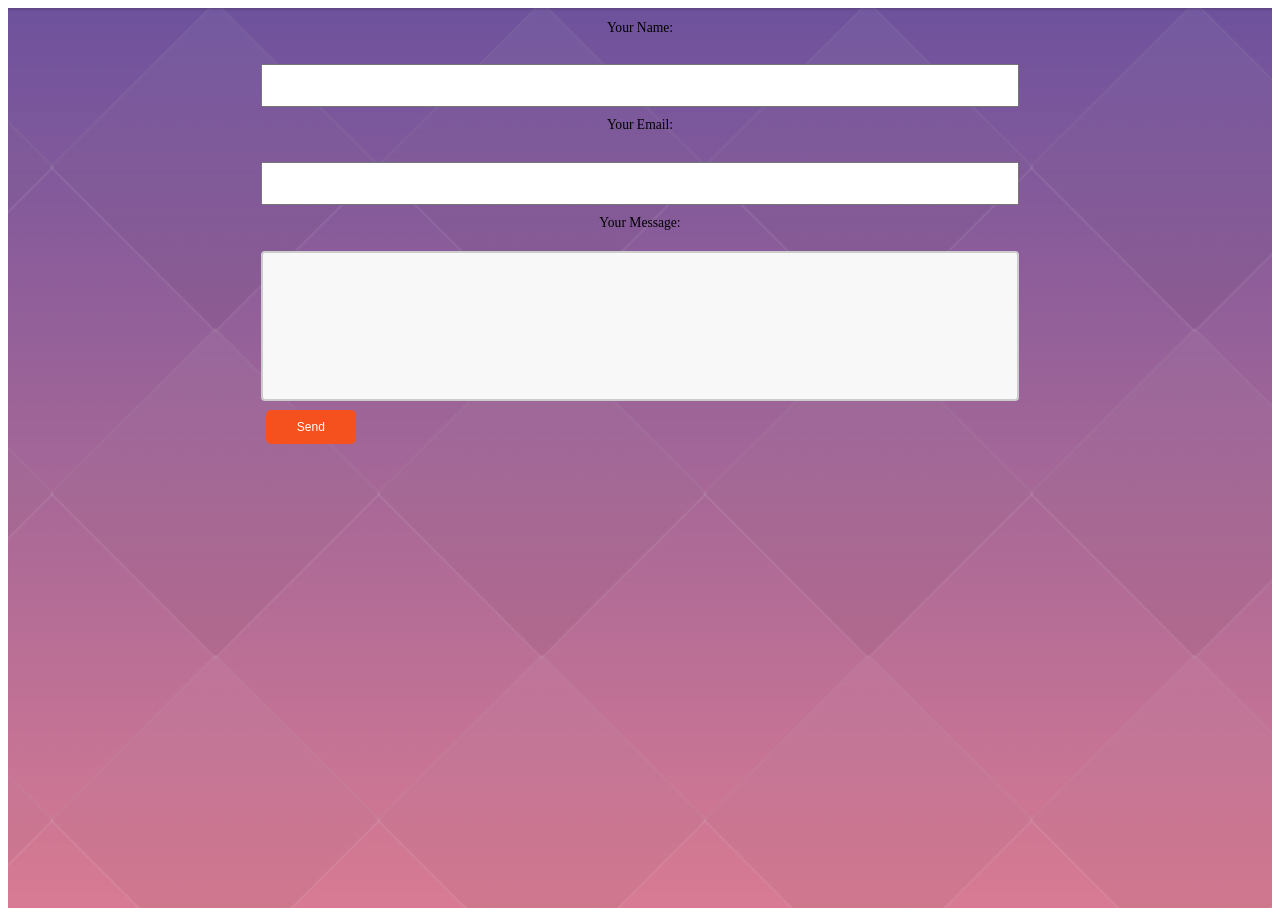
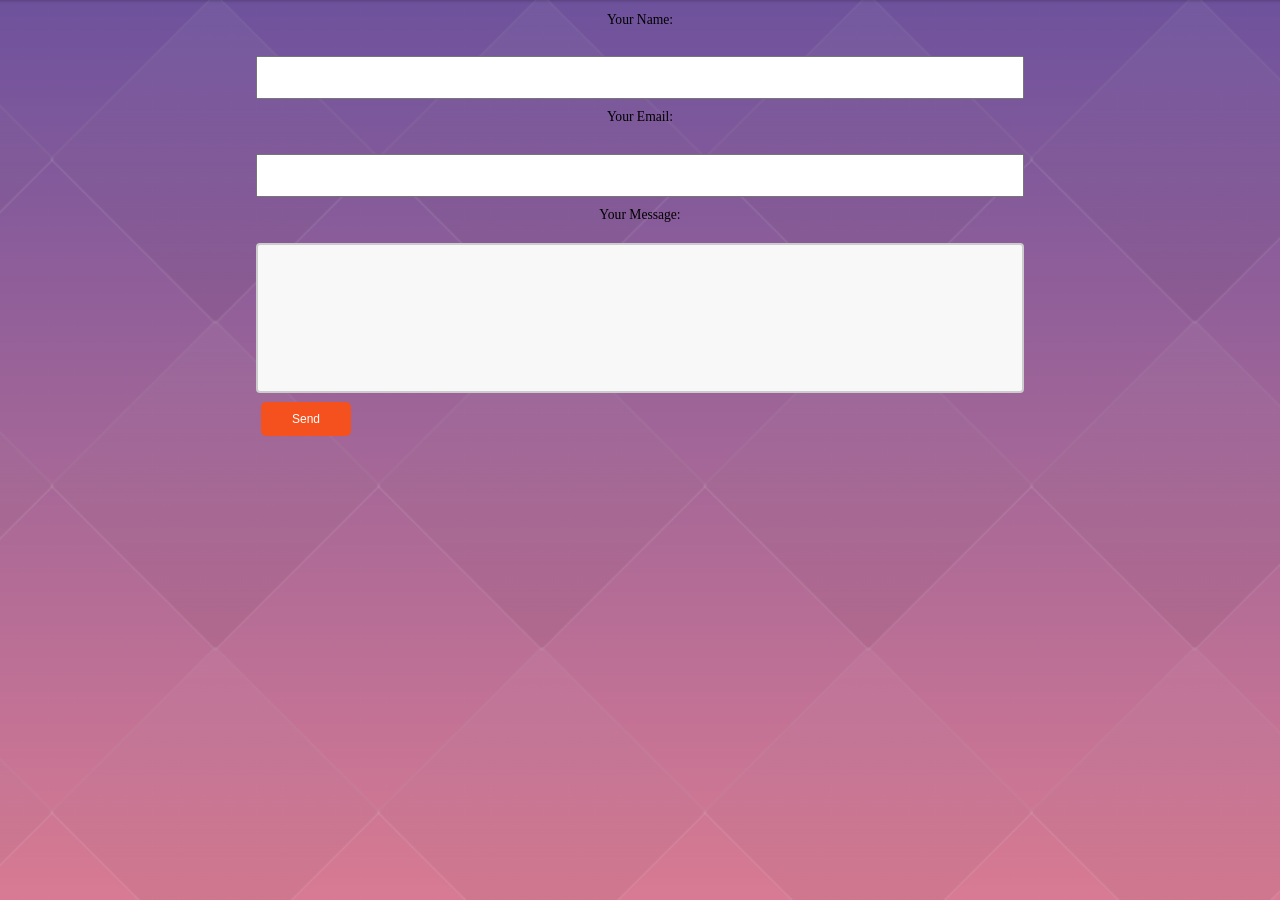
Before and after one commit to kingxxxl/project1, a plain HTML site: page contact.html in a window 1280 px wide. Drawn offline with Linux system fonts and the light colour scheme.

Commit message:
Update contact.html

```diff
--- a/contact.html
+++ b/contact.html
@@ -8,8 +8,8 @@
     <link rel="stylesheet" href="style.css" />
     <style></style>
   </head>
-  <body>
-    <div class="image">
+  <body class="image">
+    <div>
       <div class="center">
         <form>
           <label for="fname">Your Name:</label><br />
```
